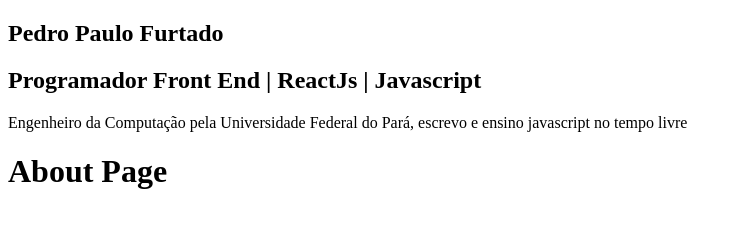
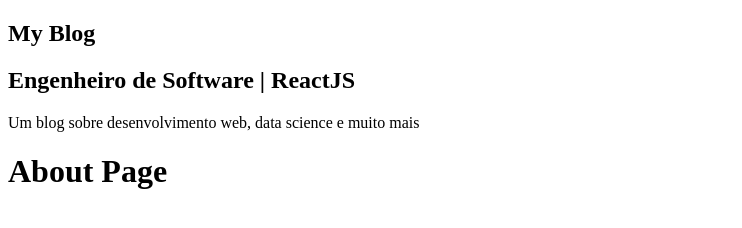
Before and after one commit to ppfurtado/my-blog, a Gatsby site: page /about in a window 1280 px wide. Shown: the whole page, without its empty margins (0-742 px from the left). Built offline with nearby package versions, Linux system fonts and the light colour scheme; Gatsby itself is replaced by a stand-in of ours.

Commit message:
refactoring index using useStaticQuery

```diff
--- a/gatsby-config.js
+++ b/gatsby-config.js
@@ -1,8 +1,9 @@
 module.exports = {
   siteMetadata: {
     title: `My Blog`,
+    position: `Engenheiro de Software | ReactJS`,
     description: `Um blog sobre desenvolvimento web, data science e muito mais`,
-    author: `@Pedro Paulo Furtado`,
+    author: `Pedro Paulo Furtado`,
   },
   plugins: [
     `gatsby-plugin-react-helmet`,
--- a/src/components/Profile/index.js
+++ b/src/components/Profile/index.js
@@ -1,13 +1,29 @@
-import React from 'react'
+import React from "react"
+import { useStaticQuery, graphql } from "gatsby"
 
 const Profile = () => {
+  const {
+    site: {
+      siteMetadata: { title, position, description },
+    },
+  } = useStaticQuery(graphql`
+    query MySiteMetada {
+      site {
+        siteMetadata {
+          title
+          description
+          author
+          position
+        }
+      }
+    }
+  `)
+
   return (
     <div className="Profile-wrapper">
-      <h1>Pedro Paulo Furtado</h1>
-      <h2>Programador Front End | ReactJs | Javascript</h2>
-      <p>Engenheiro da Computação pela Universidade Federal do Pará, escrevo e ensino javascript no tempo livre </p>
-
-
+      <h1>{title}</h1>
+      <h2>{position}</h2>
+      <p>{description}</p>
     </div>
   )
 }
```
Also changed, not shown: src/pages/about.js (+3 -4 lines), 1 other file.
